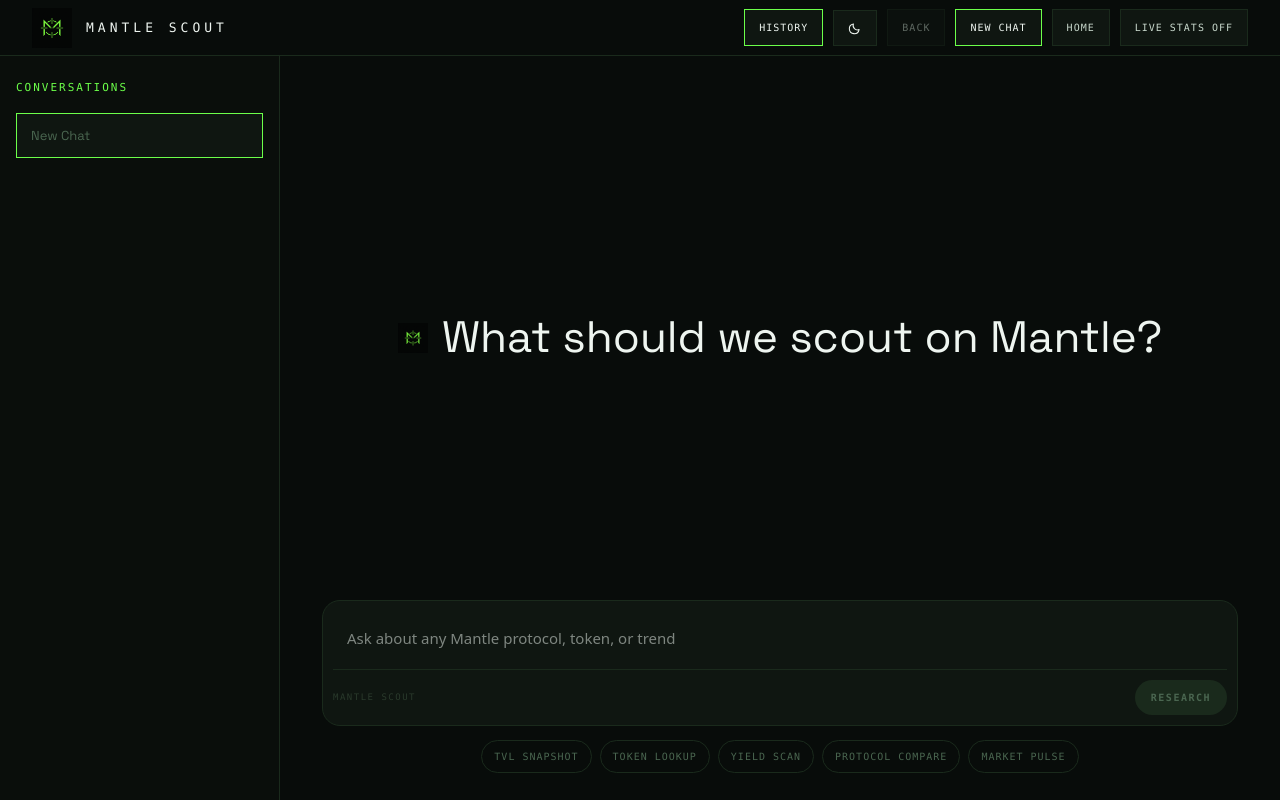
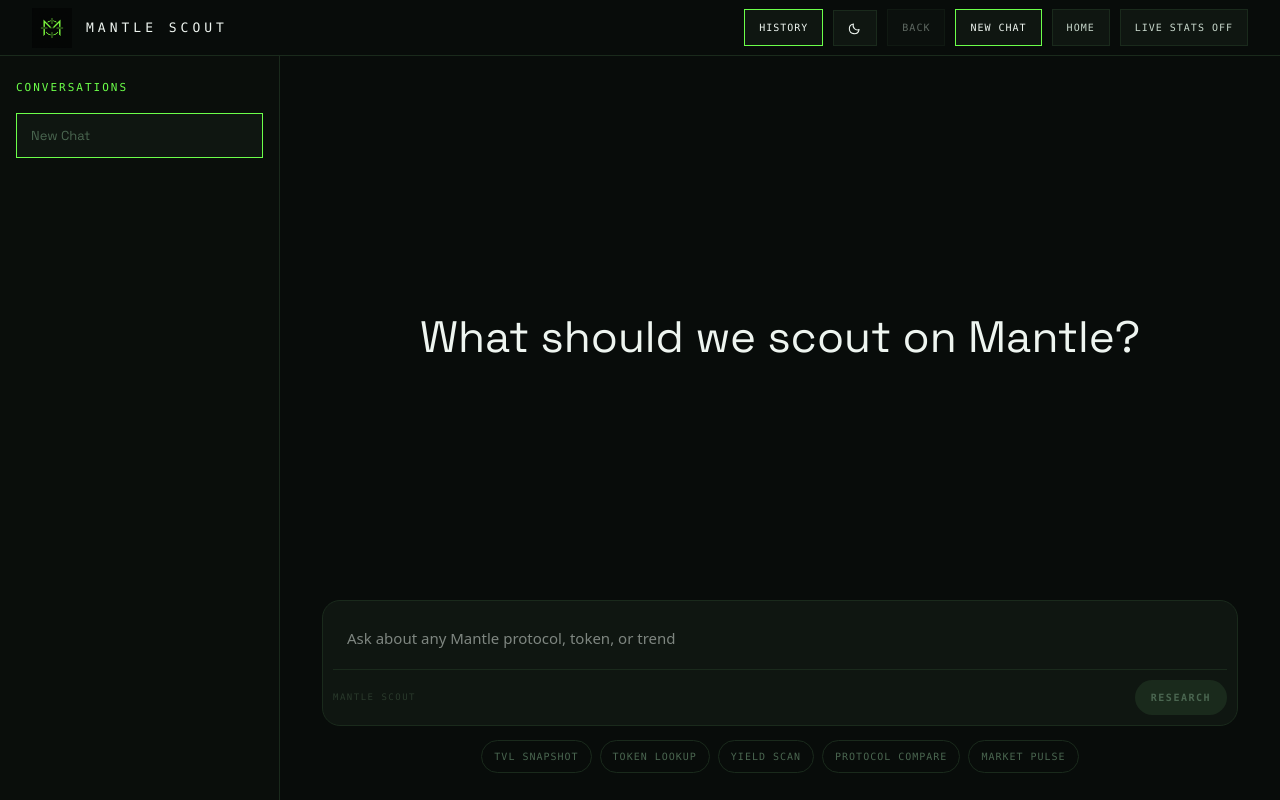
Before and after one commit to onchaindc/MANTLE-AGENT, a Next.js app: page / in a window 1280 px wide. Built offline with nearby package versions, Linux system fonts and the light colour scheme.

Commit message:
fix: remove homepage heading logo

```diff
--- a/app/page.tsx
+++ b/app/page.tsx
@@ -453,10 +453,7 @@ export default function Home() {
         <div style={{ flex: 1, maxWidth: "980px", width: "100%", margin: "0 auto", padding: messages.length === 0 ? "20px 32px 16px" : "32px", display: "flex", flexDirection: "column", height: messages.length === 0 ? (showLiveStats ? "calc(100vh - 168px)" : "calc(100vh - 57px)") : "auto", overflow: messages.length === 0 ? "hidden" : "visible" }}>
           {messages.length === 0 && (
             <div style={{ flex: "1 1 auto", minHeight: 0, display: "flex", alignItems: "center", justifyContent: "center", padding: "12px 0", textAlign: "center" }}>
-              <div style={{ display: "flex", alignItems: "center", justifyContent: "center", gap: "14px", color: "var(--text)" }}>
-                <div style={{ width: "30px", height: "30px", overflow: "hidden" }}>
-                  <img src="/mantle-logo.png" alt="Mantle Scout logo" style={logoImageStyle} />
-                </div>
+              <div style={{ display: "flex", alignItems: "center", justifyContent: "center", color: "var(--text)" }}>
                 <h1 style={{ fontSize: "44px", lineHeight: 1.12, color: "var(--text)", fontWeight: 400, letterSpacing: 0, margin: 0 }}>
                   What should we scout on Mantle?
                 </h1>
```
